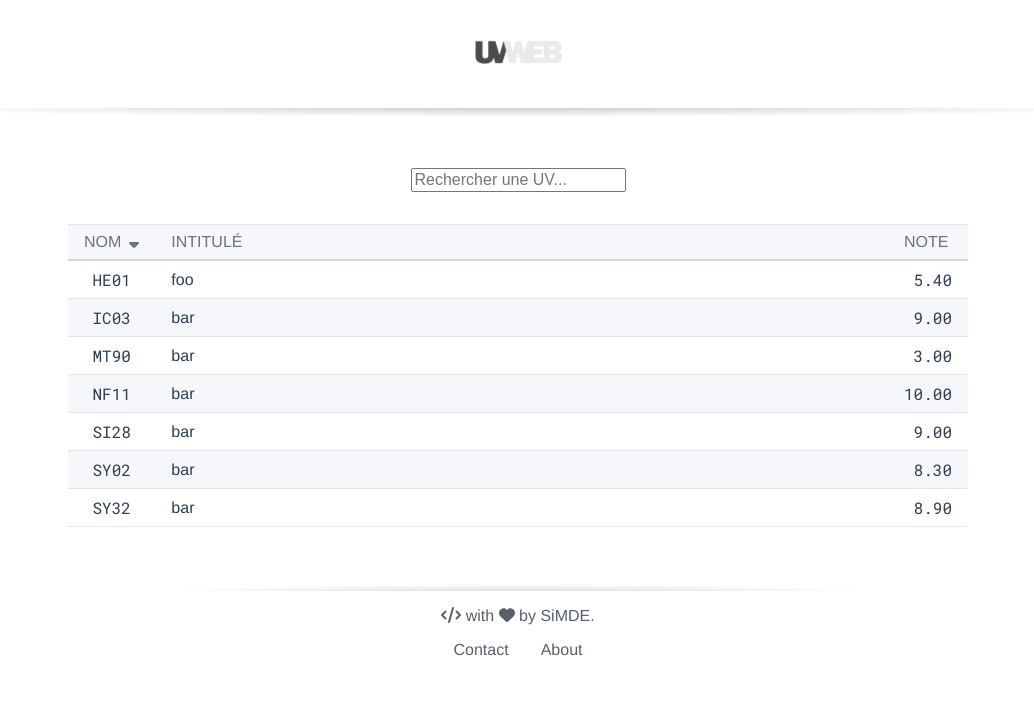
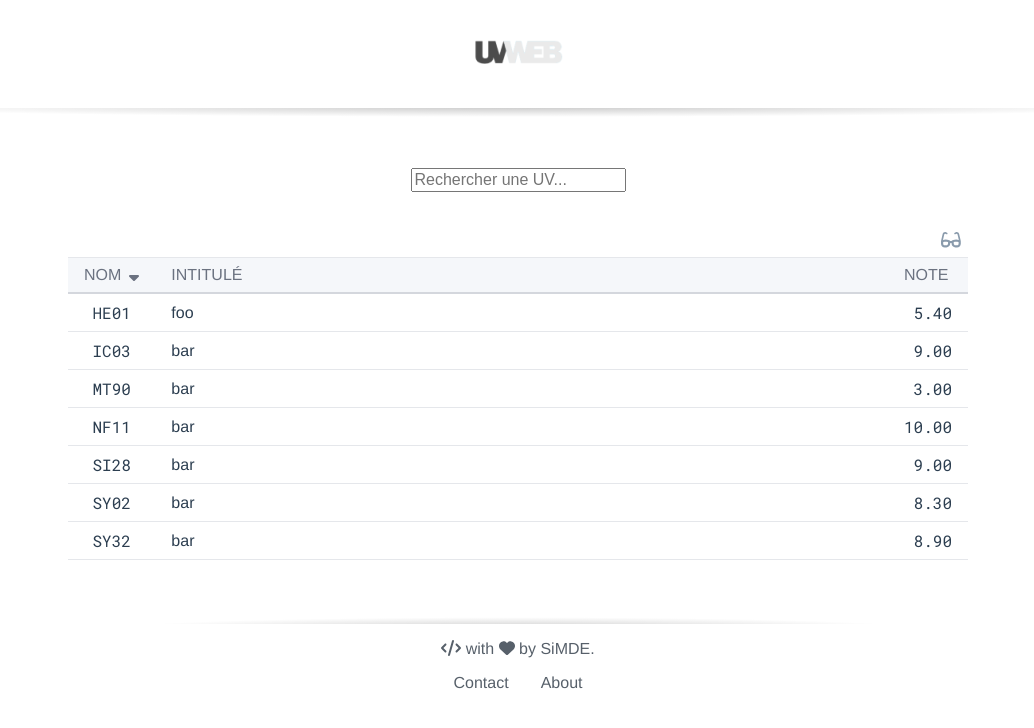
Before and after one commit to SiMDE-Projects/UVweb, a Vue app: page / in a window 1280 px wide. Shown: the top 728 px of the page, without its empty margins (122-1156 px from the left). Built offline with nearby package versions, Linux system fonts and the light colour scheme; data requests are answered from the project's data file.

Commit message:
add readingAid system

```diff
--- a/src/components/TheDataTable.vue
+++ b/src/components/TheDataTable.vue
@@ -4,7 +4,15 @@
     v-model="search"
     placeholder="Rechercher une UV..."
   />
-  <table v-if="filteredUvs.length > 0" class="readingHelp">
+  <div class="tableOptionsBar">
+    <font-awesome-icon
+      class="button"
+      @click="readingAid = !readingAid"
+      :class="{ active: readingAid }"
+      icon="glasses"
+    />
+  </div>
+  <table v-if="filteredUvs.length > 0" :class="{ readingAid }">
     <thead>
       <tr>
         <th
@@ -66,6 +74,7 @@ export default {
           fixedWidth: true,
         },
       ],
+      readingAid: false,
     };
   },
   created() {
@@ -143,6 +152,25 @@ input {
   margin-bottom: 2em;
 }
 
+.tableOptionsBar {
+  text-align: right;
+
+  .button {
+    cursor: pointer;
+    color: #8a9bac;
+    font-size: 1.1em;
+    margin: 0.4em;
+
+    &:hover {
+      color: #566b80;
+    }
+
+    &.active {
+      color: #2c3e50;
+    }
+  }
+}
+
 table {
   cursor: pointer;
   text-align: initial;
@@ -150,7 +178,7 @@ table {
   border-collapse: collapse;
   margin-bottom: 4em;
 
-  &.readingHelp tbody tr:nth-child(even) {
+  &.readingAid tbody tr:nth-child(even) {
     background-color: #f5f7fa;
 
     &:hover {
@@ -183,10 +211,11 @@ table {
 
   tbody tr {
     border-bottom: solid 1px #e5e7eb;
+    transition: background-color 0.3s;
 
     &:hover {
       background-color: #f6f7f8;
-      color: #5b6064;
+      color: #0b0c0c;
     }
   }
 }
--- a/src/main.js
+++ b/src/main.js
@@ -8,6 +8,7 @@ import {
   faArrowLeft,
   faSortUp,
   faSortDown,
+  faGlasses,
 } from "@fortawesome/free-solid-svg-icons";
 import { FontAwesomeIcon } from "@fortawesome/vue-fontawesome";
 
@@ -16,6 +17,7 @@ library.add(faCode);
 library.add(faArrowLeft);
 library.add(faSortUp);
 library.add(faSortDown);
+library.add(faGlasses);
 
 createApp(App)
   .use(router)
```
